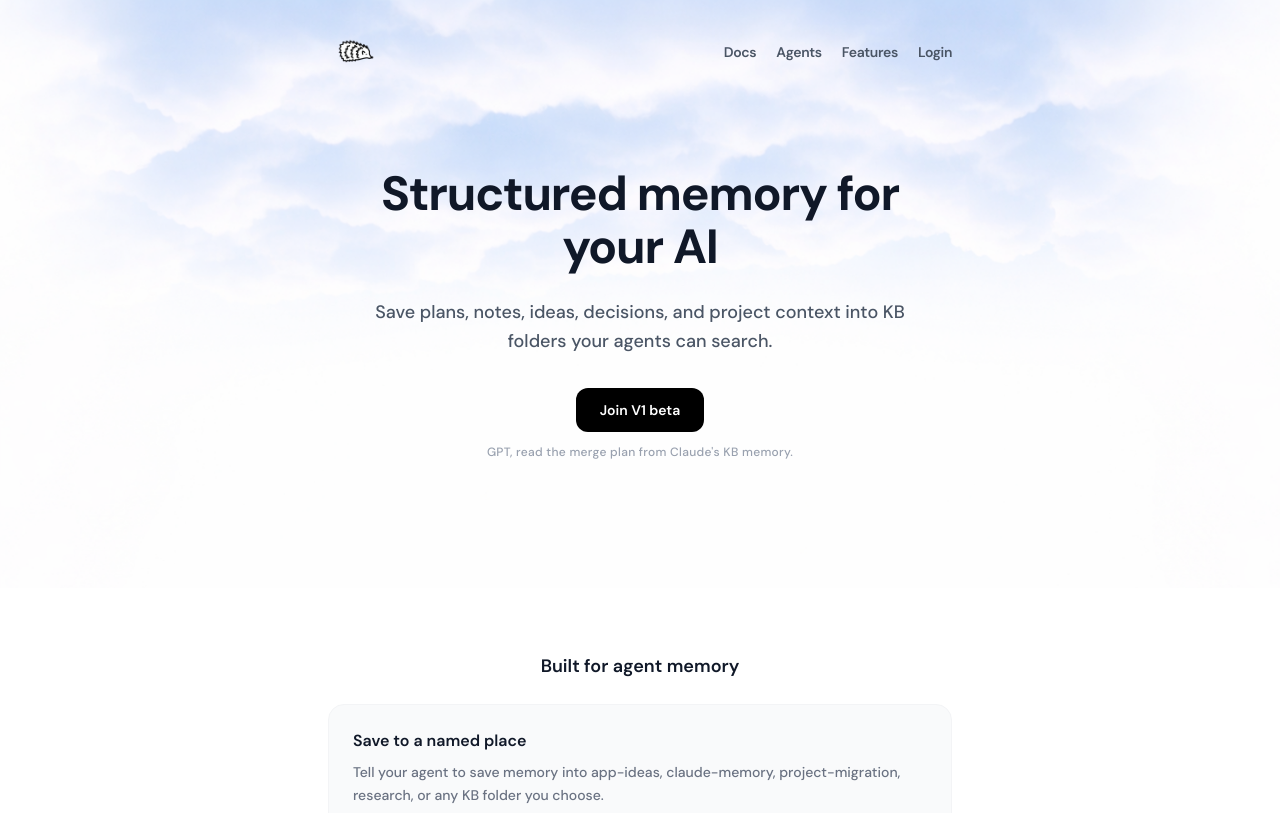
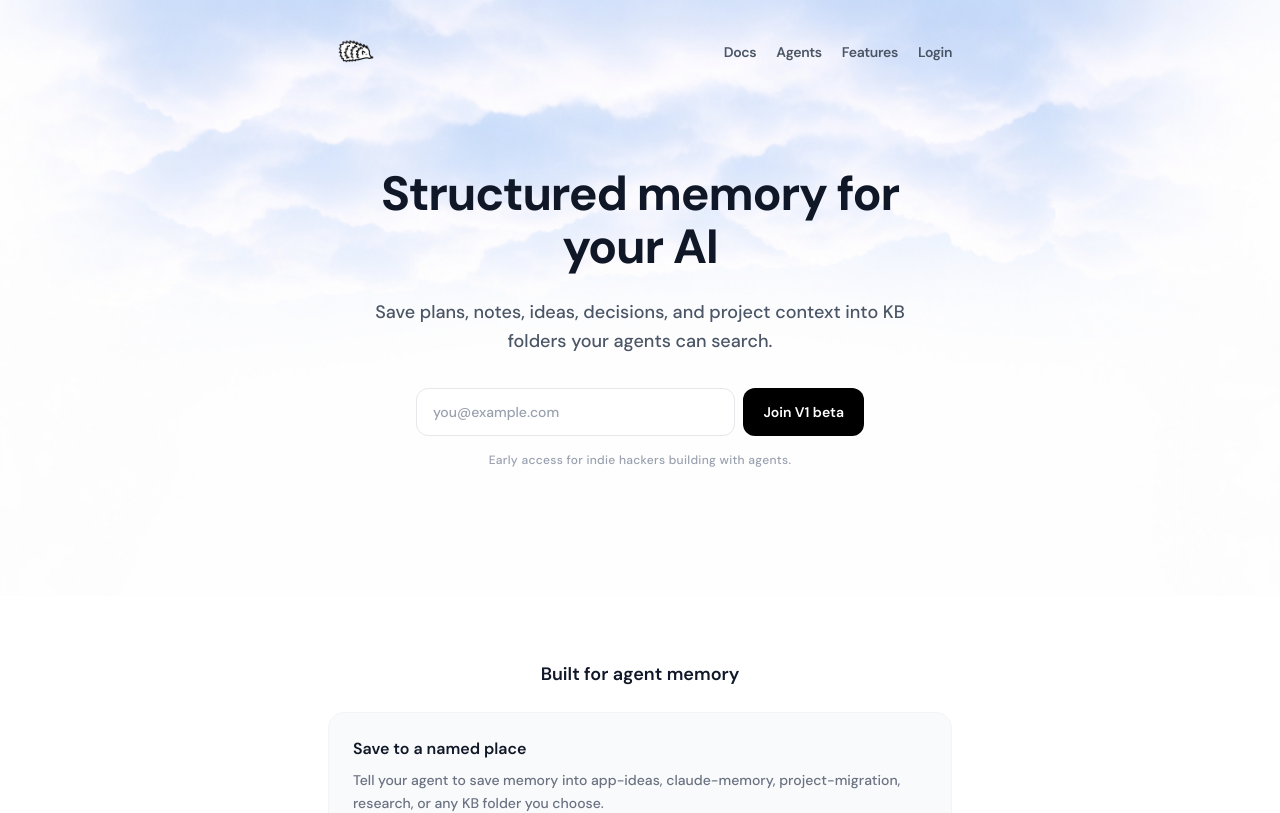
Before and after one commit to xrazz/keepdb-ui, a Next.js app: page / in a window 1280 px wide. Shown: the top 813 px of the page. Built offline with nearby package versions, Linux system fonts and the light colour scheme.

Commit message:
Add landing page waitlist signup

```diff
--- /dev/null
+++ b/src/app/api/waitlist/route.ts
@@ -0,0 +1,48 @@
+import { NextRequest, NextResponse } from 'next/server';
+import { getKeepDbSql } from '@/lib/keepdb/database';
+
+function normalizeEmail(value: unknown) {
+  if (typeof value !== 'string') return null;
+  const email = value.trim().toLowerCase();
+  return /^[^\s@]+@[^\s@]+\.[^\s@]+$/.test(email) ? email : null;
+}
+
+export async function POST(request: NextRequest) {
+  try {
+    const body = await request.json().catch(() => ({}));
+    const email = normalizeEmail(body.email);
+
+    if (!email) {
+      return NextResponse.json(
+        { success: false, message: 'Enter a valid email address.' },
+        { status: 400 },
+      );
+    }
+
+    const db = getKeepDbSql();
+
+    await db`
+      CREATE TABLE IF NOT EXISTS waitlist_signups (
+        id UUID PRIMARY KEY DEFAULT gen_random_uuid(),
+        email TEXT UNIQUE NOT NULL,
+        source TEXT NOT NULL DEFAULT 'landing',
+        created_at TIMESTAMPTZ NOT NULL DEFAULT NOW(),
+        updated_at TIMESTAMPTZ NOT NULL DEFAULT NOW()
+      )
+    `;
+
+    await db`
+      INSERT INTO waitlist_signups (email, source)
+      VALUES (${email}, 'landing')
+      ON CONFLICT (email)
+      DO UPDATE SET updated_at = NOW()
+    `;
+
+    return NextResponse.json({ success: true });
+  } catch {
+    return NextResponse.json(
+      { success: false, message: 'Could not join the waitlist right now.' },
+      { status: 500 },
+    );
+  }
+}
--- a/src/app/page.tsx
+++ b/src/app/page.tsx
@@ -3,6 +3,7 @@
 import React, { useState } from 'react';
 import Image from 'next/image';
 import Link from 'next/link';
+import { WaitlistForm } from './waitlist-form';
 
 const faqs = [
   {
@@ -132,15 +133,10 @@ export default function Page() {
             folders your agents can search.
           </p>
 
-          <div className="flex flex-col items-center mb-16">
-            <a
-              href="mailto:hello@keepdb.dev?subject=KeepDB%20V1%20beta"
-              className="inline-flex items-center gap-2 px-6 py-3 rounded-xl bg-black text-white text-sm font-semibold hover:bg-gray-900 transition-colors mb-3"
-            >
-              Join V1 beta
-            </a>
-            <p className="text-xs text-gray-400 tracking-wide">
-              GPT, read the merge plan from Claude&apos;s KB memory.
+          <div className="mb-16">
+            <WaitlistForm />
+            <p className="mt-4 text-center text-xs text-gray-400 tracking-wide">
+              Early access for indie hackers building with agents.
             </p>
           </div>
         </section>
--- /dev/null
+++ b/src/app/waitlist-form.tsx
@@ -0,0 +1,65 @@
+'use client';
+
+import { useState } from 'react';
+
+type WaitlistState = 'idle' | 'loading' | 'success' | 'error';
+
+export function WaitlistForm() {
+  const [email, setEmail] = useState('');
+  const [state, setState] = useState<WaitlistState>('idle');
+  const [message, setMessage] = useState('');
+
+  async function submit(event: React.FormEvent<HTMLFormElement>) {
+    event.preventDefault();
+    setState('loading');
+    setMessage('');
+
+    const response = await fetch('/api/waitlist', {
+      method: 'POST',
+      headers: { 'Content-Type': 'application/json' },
+      body: JSON.stringify({ email }),
+    });
+    const body = await response.json().catch(() => null);
+
+    if (response.ok && body?.success) {
+      setState('success');
+      setMessage('You are on the V1 beta list.');
+      setEmail('');
+      return;
+    }
+
+    setState('error');
+    setMessage(body?.message || 'Could not join the waitlist right now.');
+  }
+
+  return (
+    <form onSubmit={submit} className="mx-auto w-full max-w-md">
+      <div className="flex flex-col gap-2 sm:flex-row">
+        <input
+          type="email"
+          required
+          value={email}
+          onChange={(event) => setEmail(event.target.value)}
+          placeholder="you@example.com"
+          className="h-12 min-w-0 flex-1 rounded-xl border border-gray-200 bg-white px-4 text-sm outline-none transition-colors placeholder:text-gray-400 focus:border-gray-500"
+        />
+        <button
+          type="submit"
+          disabled={state === 'loading'}
+          className="h-12 rounded-xl bg-black px-5 text-sm font-semibold text-white transition-colors hover:bg-gray-900 disabled:cursor-not-allowed disabled:opacity-60"
+        >
+          {state === 'loading' ? 'Joining...' : 'Join V1 beta'}
+        </button>
+      </div>
+      {message && (
+        <p
+          className={`mt-3 text-center text-xs font-medium ${
+            state === 'success' ? 'text-emerald-700' : 'text-red-600'
+          }`}
+        >
+          {message}
+        </p>
+      )}
+    </form>
+  );
+}
```
